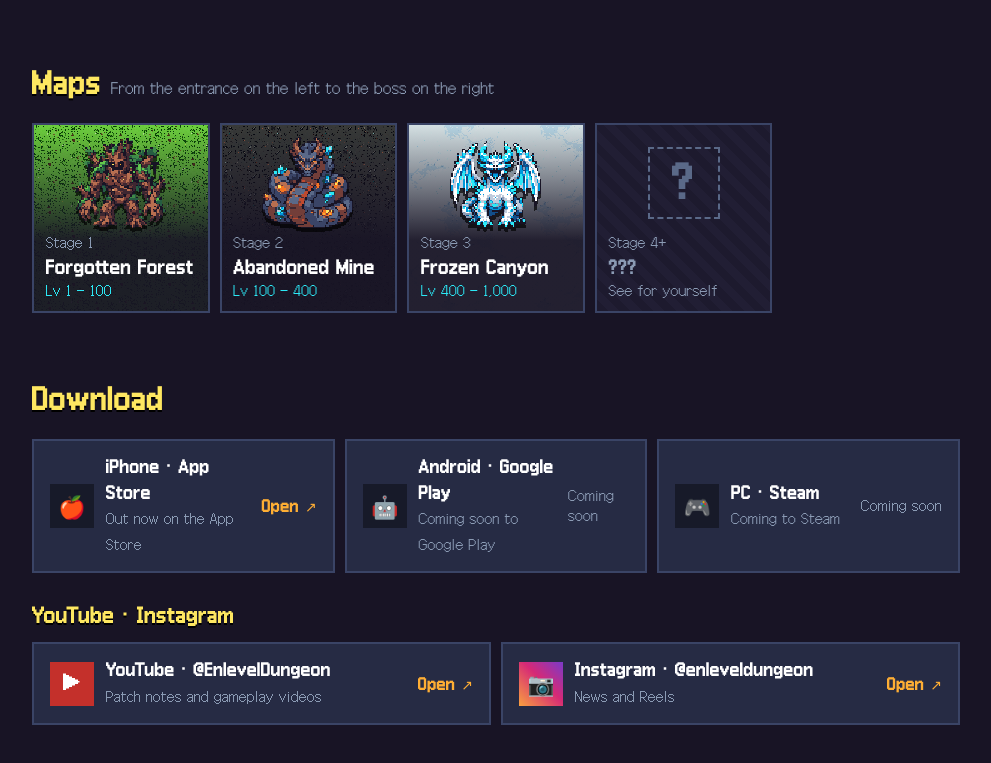
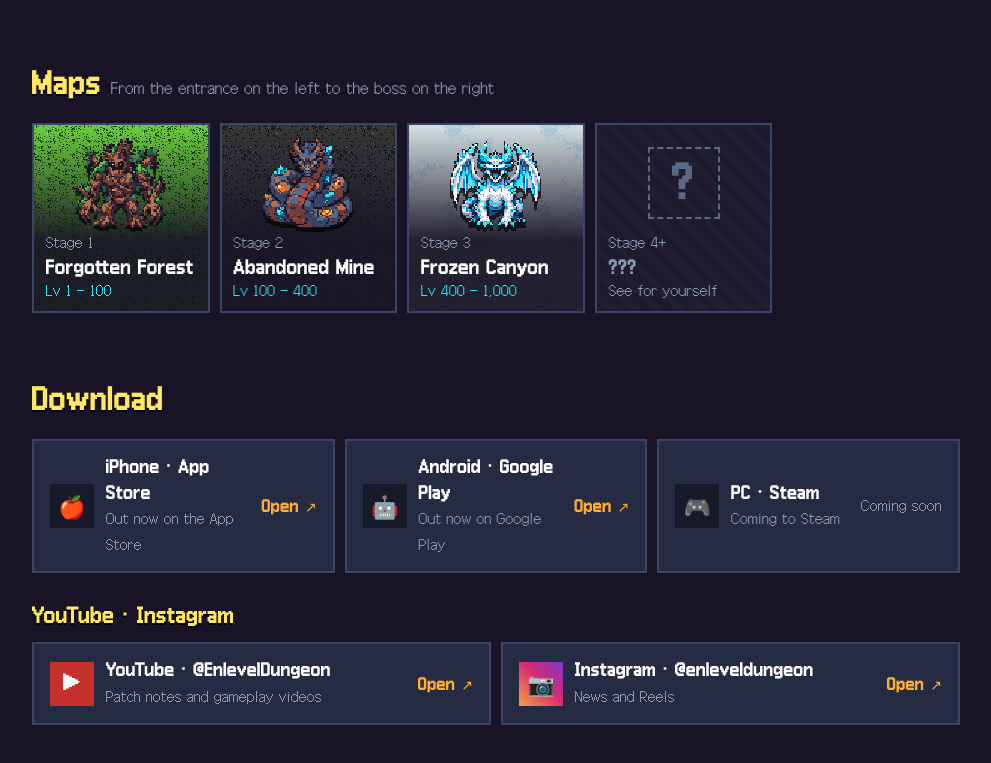
Before and after one commit to lsadi0710/endless-dungeon-releases, a plain HTML site: page index.html in a window 1280 px wide. Shown: the part 1217-1980 px from the top of the page, without its empty margins (144-1135 px from the left). Drawn offline with Linux system fonts and the light colour scheme.

Commit message:
Site for v1.3.2

```diff
--- a/index.html
+++ b/index.html
@@ -143,7 +143,7 @@
   .dl b { display: block; color: #fff; font-weight: normal; font-family: Galmuri11Bold, monospace; }
   .dl small { color: var(--muted); font-size: 12px; }
   .dl .arrow { margin-left: auto; color: var(--gold); font-size: 20px; }
-  #dl-ios .arrow { font: 14px Galmuri11Bold, monospace; white-space: nowrap; }
+  #dl-ios .arrow, #dl-android .arrow { font: 14px Galmuri11Bold, monospace; white-space: nowrap; }
   .dl.offline .arrow { color: var(--muted); font-size: 12px; }
   /* 채널 (유튜브·인스타) */
   .sub-title { margin: 28px 0 10px; font-size: 18px; color: var(--title); text-shadow: 0 2px 0 #000; }
@@ -199,7 +199,7 @@
       <img class="px" id="hero-boss" src="assets/sprites/monsters/forest_guardian.png" alt="숲의 수호자">
     </div>
     <a class="cta" id="hero-cta" href="#download"><span lang="ko">▶ 다운로드</span><span lang="en">▶ Download</span></a>
-    <div class="meta"><span lang="ko">iPhone 출시 · Android 곧 출시 · Steam 준비 중</span><span lang="en">Out now on iPhone · Android coming soon · Steam coming soon</span></div>
+    <div class="meta"><span lang="ko">iPhone · Android 출시 · Steam 준비 중</span><span lang="en">Out now on iPhone &amp; Android · Steam coming soon</span></div>
   </div>
 </header>
 
@@ -251,11 +251,11 @@
         <div><b>iPhone · App Store</b><small lang="ko">App Store 에 출시되었습니다</small><small lang="en">Out now on the App Store</small></div>
         <span class="arrow"><span lang="ko">열기 ↗</span><span lang="en">Open ↗</span></span>
       </a>
-      <div class="card dl offline" id="dl-android">
+      <a class="card dl" id="dl-android" href="https://play.google.com/store/apps/details?id=com.ttat.endlessdungeon" target="_blank" rel="noopener">
         <div class="plat">🤖</div>
-        <div><b>Android · Google Play</b><small lang="ko">Google Play 출시를 앞두고 있습니다</small><small lang="en">Coming soon to Google Play</small></div>
-        <span class="arrow"><span lang="ko">곧 출시</span><span lang="en">Coming soon</span></span>
-      </div>
+        <div><b>Android · Google Play</b><small lang="ko">Google Play 에 출시되었습니다</small><small lang="en">Out now on Google Play</small></div>
+        <span class="arrow"><span lang="ko">열기 ↗</span><span lang="en">Open ↗</span></span>
+      </a>
       <div class="card dl offline" id="dl-steam">
         <div class="plat">🎮</div>
         <div><b>PC · Steam</b><small lang="ko">Steam 출시 준비 중</small><small lang="en">Coming to Steam</small></div>
```
Also changed, not shown: 1 other file.
